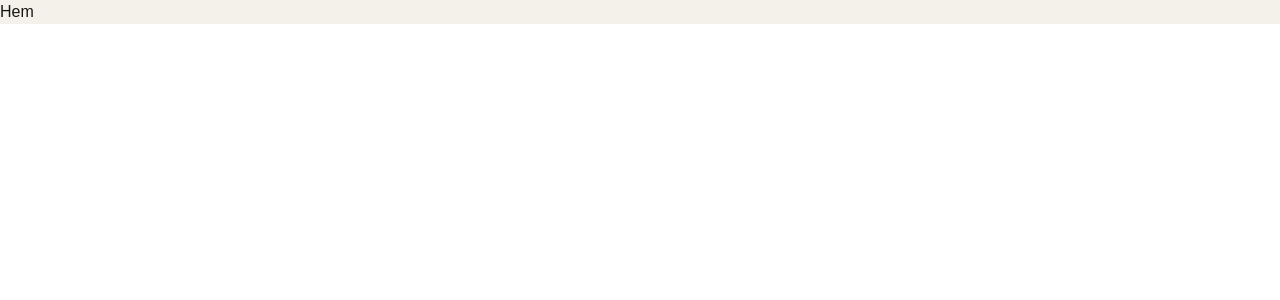
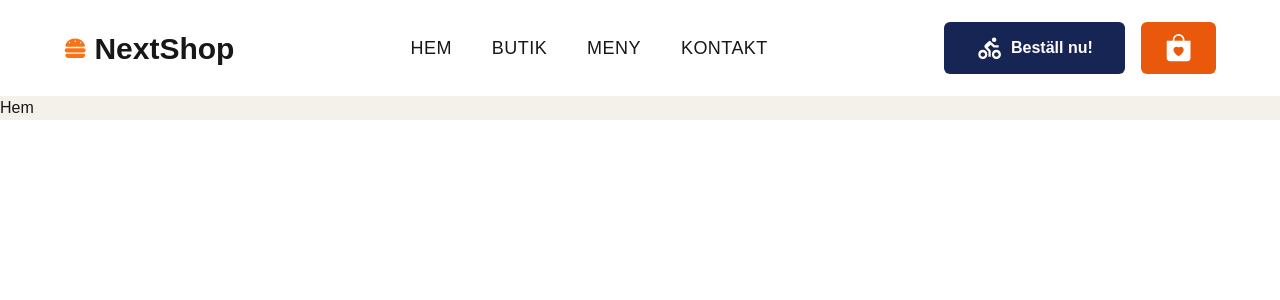
Before and after one commit to TT-102/next-shop, a Next.js app: page / in a window 1280 px wide. Shown: the top 300 px of the page. Built offline with nearby package versions, Linux system fonts and the light colour scheme.

Commit message:
fix: navigation bar

```diff
--- /dev/null
+++ b/app/components/navigation/MobileNav.tsx
@@ -0,0 +1,41 @@
+import { ImCross } from "react-icons/im";
+import Link from "next/link";
+
+interface Props {
+  showNav: boolean;
+  closeNav: () => void;
+}
+
+export default function MobileNav({ showNav, closeNav }: Props) {
+  const navStyle = showNav ? "translate-x-0" : "translate-x-[-100%]";
+  return (
+    <div
+      className={`${navStyle} fixed right-0 transition-all duration-500 left-0 top-0 bottom-0 h-[100vh]
+    bg-[#000000e0] z-[1002]`}
+    >
+      <ImCross
+        onClick={closeNav}
+        className="absolute top-[2rem] right-[2rem] w-[2rem] h-[2rem] text-white"
+      />
+      <div
+        className={`${navStyle} bg-emerald-700 transition-all duration-500 delay-200 flex flex-col items-center
+      justify-center w-[78%] h-[100%]`}
+      >
+        <ul className="space-y-10">
+          <li className="text-[18px] font-medium tracking-wide text-white">
+            <Link href="/">HEM</Link>
+          </li>
+          <li className="text-[18px] font-medium tracking-wide text-white">
+            <Link href="/">BUTIK</Link>
+          </li>
+          <li className="text-[18px] font-medium tracking-wide text-white">
+            <Link href="/">MENY</Link>
+          </li>
+          <li className="text-[18px] font-medium tracking-wide text-white">
+            <Link href="/">KONTAKT</Link>
+          </li>
+        </ul>
+      </div>
+    </div>
+  );
+}
--- /dev/null
+++ b/app/components/navigation/Nav.tsx
@@ -0,0 +1,64 @@
+import { FaBurger } from "react-icons/fa6";
+import Link from "next/link";
+import { BiCycling } from "react-icons/bi";
+import { BsBagHeartFill } from "react-icons/bs";
+import { HiBars3BottomRight } from "react-icons/hi2";
+
+interface Props {
+  openNav: () => void;
+}
+
+export default function Nav({ openNav }: Props) {
+  return (
+    <div className="h-[12vh] bg-white">
+      <div className="sm:w-[90%] w-[95%] mx-auto flex h-[100%] item-center justify-between">
+        {/* logo */}
+        <div className="flex items-center space-x-2">
+          <FaBurger className="w-[1.2rem] h-[1.2rem] sm:w-[1.4rem] sm:h-[1.4rem] text-orange-500" />
+          <h2 className="text-[20px] sm:text-[30px] font-semibold">NextShop</h2>
+        </div>
+
+        <ul className="hidden lg:flex items-center space-x-10">
+          <li className="text-[18px] font-medium hover:text-orange-600 tracking-wide">
+            <Link href="/">HEM</Link>
+          </li>
+          <li className="text-[18px] font-medium hover:text-orange-600 tracking-wide">
+            <Link href="/">BUTIK</Link>
+          </li>
+          <li className="text-[18px] font-medium hover:text-orange-600 tracking-wide">
+            <Link href="/">MENY</Link>
+          </li>
+          <li className="text-[18px] font-medium hover:text-orange-600 tracking-wide">
+            <Link href="/">KONTAKT</Link>
+          </li>
+        </ul>
+
+        <div className="flex items-center space-x-4">
+          <button
+            className="px-6 sm:px-8 sm:py-3 text-[14px] sm:text-[16px] bg-blue-950
+          transition-all duration-200 hover:bg-red-600 flex items-center rounded-md space-x-2 text-white"
+          >
+            <span>
+              <BiCycling className="w-[1.3rem] h-[1.3rem] sm:w-[1.7rem] sm:h-[1.7rem]" />
+            </span>
+            <span className="font-semibold">Beställ nu!</span>
+          </button>
+
+          <button
+            className="px-4 sm:px-6 sm:py-3 text-[14px] sm:text-[16px] bg-orange-600
+          transition-all duration-200 hover:bg-red-600 flex items-center rounded-md space-x-2 text-white"
+          >
+            <span>
+              <BsBagHeartFill className="w-[1.3rem] h-[1.3rem] sm:w-[1.7rem] sm:h-[1.7rem]" />
+            </span>
+          </button>
+
+          <HiBars3BottomRight
+            onClick={openNav}
+            className="lg:hidden w-[2rem] h-[2rem]"
+          />
+        </div>
+      </div>
+    </div>
+  );
+}
--- a/app/components/navigation/ResponsiveNav.tsx
+++ b/app/components/navigation/ResponsiveNav.tsx
@@ -1,6 +1,16 @@
 "use client";
 import { useState } from "react";
+import MobileNav from "./MobileNav";
+import Nav from "./Nav";
 
 export default function ResponsiveNav() {
-  return <div>Navbar</div>;
+  const [showNav, setShowNav] = useState(false);
+  const openNavHandler = () => setShowNav(true);
+  const closeNavHandler = () => setShowNav(false);
+  return (
+    <div>
+      <Nav openNav={openNavHandler} />
+      <MobileNav showNav={showNav} closeNav={closeNavHandler} />
+    </div>
+  );
 }
--- a/app/layout.tsx
+++ b/app/layout.tsx
@@ -1,6 +1,7 @@
 import type { Metadata } from "next";
 import localFont from "next/font/local";
 import "./globals.css";
+import ResponsiveNav from "./components/navigation/ResponsiveNav";
 
 const geistSans = localFont({
   src: "./fonts/GeistVF.woff",
@@ -14,7 +15,7 @@ const geistMono = localFont({
 });
 
 export const metadata: Metadata = {
-  title: "Create Next App",
+  title: "Next Shop",
   description: "Generated by create next app",
 };
 
@@ -24,10 +25,11 @@ export default function RootLayout({
   children: React.ReactNode;
 }>) {
   return (
-    <html lang="en">
+    <html lang="sv">
       <body
         className={`${geistSans.variable} ${geistMono.variable} antialiased`}
       >
+        <ResponsiveNav />
         {children}
       </body>
     </html>
```
